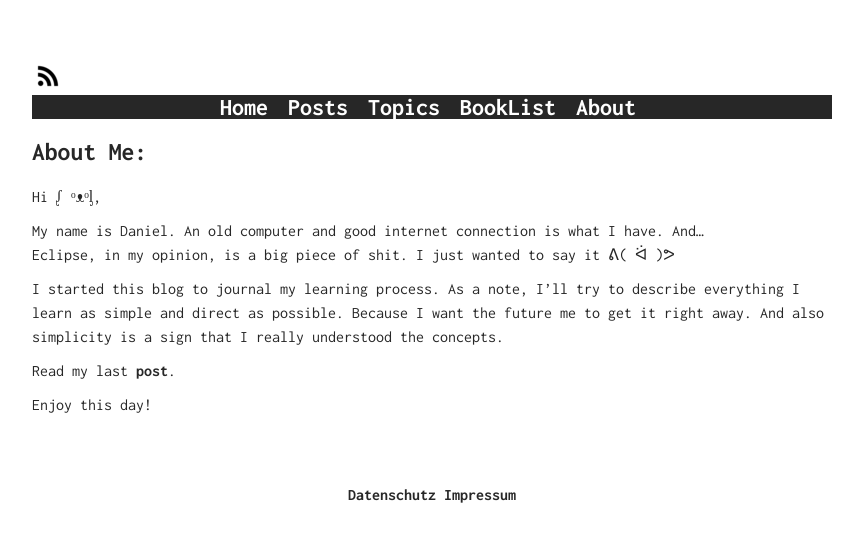
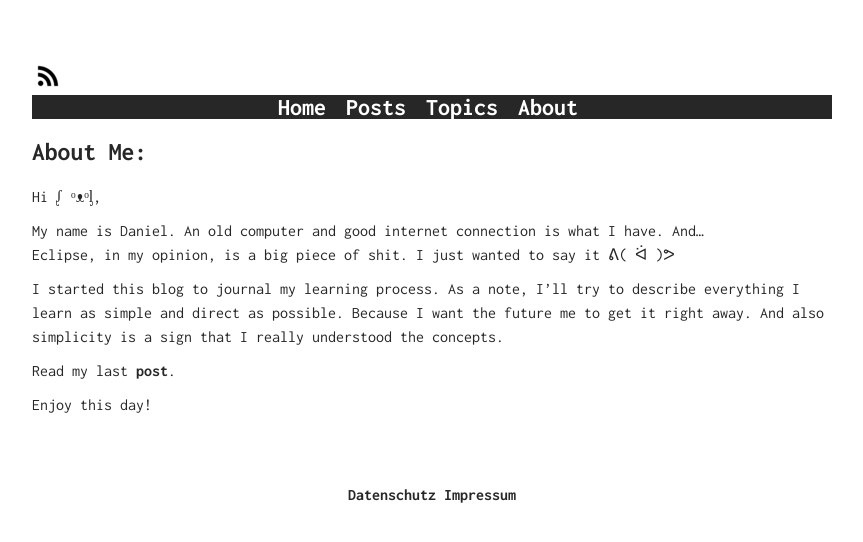
Before and after one commit to daleonpz/baremetallics, a Jekyll site: the page built from me/index.md, in a window 1280 px wide. Shown: the top 542 px of the page, without its empty margins (208-1071 px from the left). Built offline with Jekyll 4.4.1, drawn with Linux system fonts in a browser that asks for light colours; a script that is not in the unit is left out.

Commit message:
add book recommendations

```diff
--- a/_data/navigation.yml
+++ b/_data/navigation.yml
@@ -7,8 +7,5 @@
 - title: Topics
   url: /topics
 
-- title: BookList
-  url: /books
-
 - title: About
   url: /me
--- a/topics/index.html
+++ b/topics/index.html
@@ -24,7 +24,7 @@
     We've put together our posts in topics. So you could have an easy path.<br><br>
 
     </p>
-
+    <a href="/topics/top-books" align=middle>- Book recommendations:</a> Take advantage of others experience in just hours.<br><br>
     <a href="/topics/test-driven-development-essentials" align=middle>- Test-Driven Development Essentials:</a> Learn the basics of TDD with examples. So you can start applying this approach right now.<br><br>
     <a href="/topics/docker-essentials" align="middle">- Docker Essentials:</a> Tame your microcontroller. Learn how to use Docker as a development tool.<br><br>
     <a href="/topics/ada-journey" align=middle>- Let's Learn Ada Together:</a> Learn Ada. Look at another way, but maybe the best, of developing embedded systems.<br><br>
```
